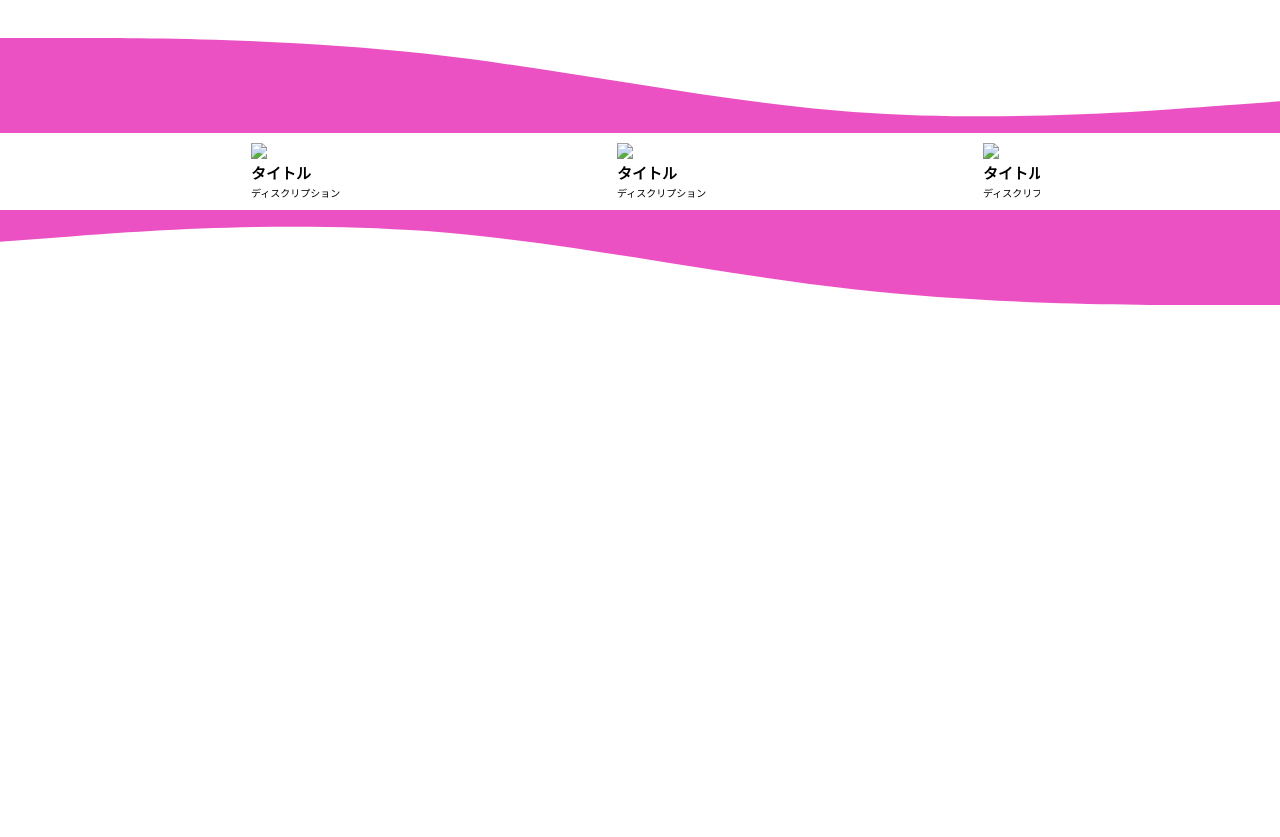
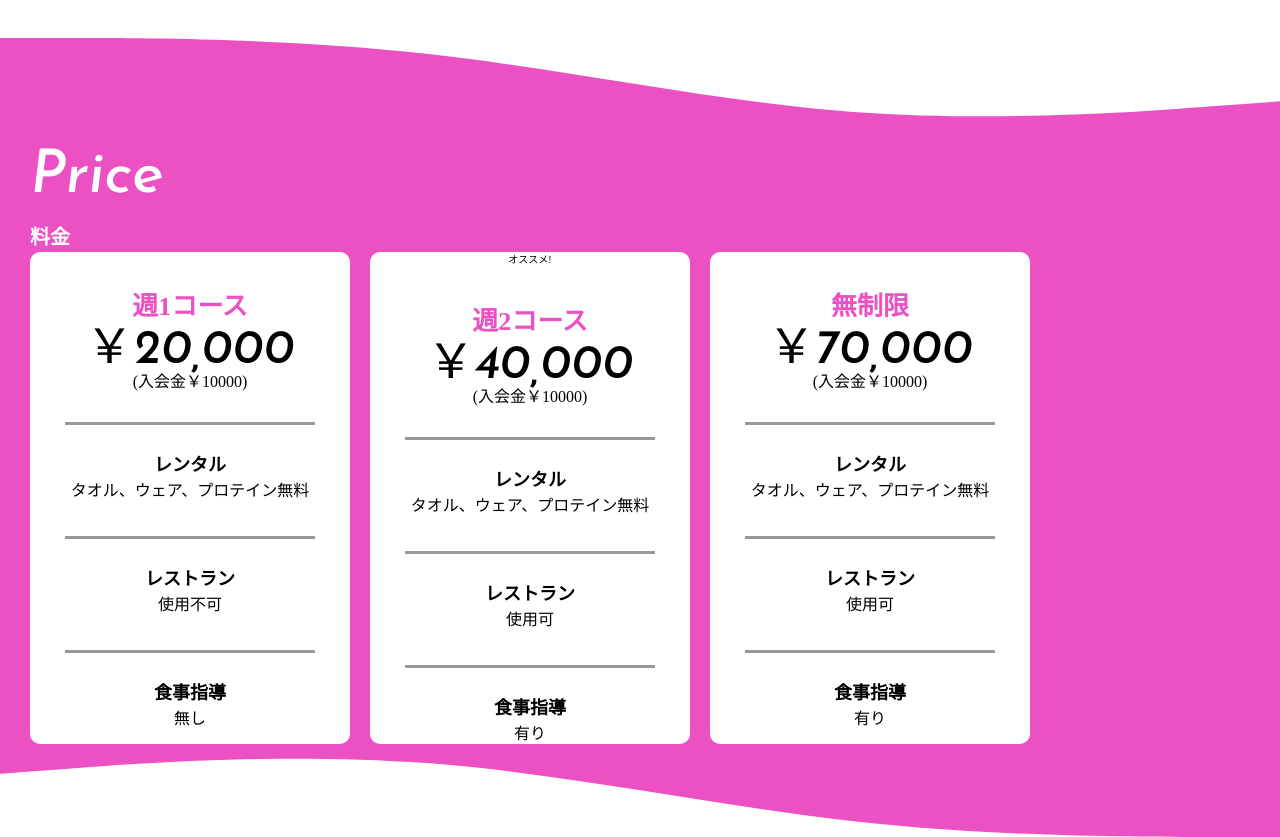
Before and after one commit to zaki358/endbody, a website: page front.html in a window 1280 px wide. Shown: the part 3960-4797 px from the top of the page. Before the commit the page ends 4265 px from the top, so only its background shows below. Drawn offline with nearby package versions, Linux system fonts and the light colour scheme.

Commit message:
金額表作成

```diff
--- a/front.html
+++ b/front.html
@@ -163,24 +163,73 @@
               transform="translate(0 -224)" />
           </svg>
         </div>
+        <div class="p-price__container">
+          <h3  class="c-font__heading--introduction">Price</h3>
+          <h4 class="c-font__subheading--introduction">料金</h4>
+          <div class="p-price__area">
+            <div class="p-price__box">
+              <div class="p-price__content--main">
+                <h4 class="c-font__heading--price">週1コース</h4>
+                <p class="c-font__main--price">￥20,000</p>
+                <p class="c-font__text--price">(入会金￥10000)</p>
+              </div>
+              <div class="p-price__content--sub">
+                <h5 class="c-font__sub-heading--price">レンタル</h5>
+                <p class="c-font__text--price">タオル、ウェア、プロテイン無料</p>
+              </div>
+              <div class="p-price__content--sub">
+                <h5 class="c-font__sub-heading--price">レストラン</h5>
+                <p class="c-font__text--price">使用不可</p>
+              </div>
+              <div class="p-price__content--sub">
+                <h5 class="c-font__sub-heading--price">食事指導</h5>
+                <p class="c-font__text--price">無し</p>
+              </div>
+            </div>
+            <div class="p-price__box">
+              <div class="p-price__content--plate">
+                <p class="c-font__plate--price">オススメ!</p>
+              </div>
+              <div class="p-price__content--main">
+                <h4 class="c-font__heading--price">週2コース</h4>
+                <p class="c-font__main--price">￥40,000</p>
+                <p class="c-font__text--price">(入会金￥10000)</p>
+              </div>
+              <div class="p-price__content--sub">
+                <h5 class="c-font__sub-heading--price">レンタル</h5>
+                <p class="c-font__text--price">タオル、ウェア、プロテイン無料</p>
+              </div>
+              <div class="p-price__content--sub">
+                <h5 class="c-font__sub-heading--price">レストラン</h5>
+                <p class="c-font__text--price">使用可</p>
+              </div>
+              <div class="p-price__content--sub">
+                <h5 class="c-font__sub-heading--price">食事指導</h5>
+                <p class="c-font__text--price">有り</p>
+              </div>
+            </div>
+            <div class="p-price__box">
+              <div class="p-price__content--main">
+                <h4 class="c-font__heading--price">無制限</h4>
+                <p class="c-font__main--price">￥70,000</p>
+                <p class="c-font__text--price">(入会金￥10000)</p>
+              </div>
+              <div class="p-price__content--sub">
+                <h5 class="c-font__sub-heading--price">レンタル</h5>
+                <p class="c-font__text--price">タオル、ウェア、プロテイン無料</p>
+              </div>
+              <div class="p-price__content--sub">
+                <h5 class="c-font__sub-heading--price">レストラン</h5>
+                <p class="c-font__text--price">使用可</p>
+              </div>
+              <div class="p-price__content--sub">
+                <h5 class="c-font__sub-heading--price">食事指導</h5>
+                <p class="c-font__text--price">有り</p>
+              </div>
+            </div>
+          </div>
+        </div>
 
-        <ul class="scroll_content">
-          <li>
-            <a href="#"><img src="./01.png"></a>
-            <h2>タイトル</h2>
-            <p>ディスクリプション</p>
-          </li>
-          <li>
-            <a href="#"><img src="./02.png"></a>
-            <h2>タイトル</h2>
-            <p>ディスクリプション</p>
-          </li>
-          <li>
-            <a href="#"><img src="./03.png"></a>
-            <h2>タイトル</h2>
-            <p>ディスクリプション</p>
-          </li>
-        </ul>
 
         <div class="p-price__wave--bottom">
           <svg xmlns="http://www.w3.org/2000/svg" viewBox="0 0 375 25" preserveAspectRatio="none">
--- a/src/sass/object/component/_font.scss
+++ b/src/sass/object/component/_font.scss
@@ -146,4 +146,22 @@
       font-size: 2.0rem;
     }
   }
+
+  &__heading--price {
+    color: val.$pink;
+    height: 35px;
+    font-size: 2.6rem;
+  }
+  &__main--price {
+    @include mixin.josefin500;
+    line-height: 5.8rem;
+    height: 48px;
+    font-size: 4.8rem;
+  }
+  &__text--price {
+    font-size: 1.6rem;
+  }
+  &__sub-heading--price {
+    font-size: 1.8rem;
+  }
 }
--- a/src/sass/object/project/_price.scss
+++ b/src/sass/object/project/_price.scss
@@ -2,6 +2,57 @@
 @use "../../foundation/_variables.scss" as val;
 
 .p-price {
+  &__container {
+    background-color: val.$pink;
+    & > h3 {
+      padding-left: 30px;
+    }
+    & > h4 {
+      padding-left: 30px;
+    }
+  }
+  &__area {
+
+    display: flex;
+    flex-wrap: nowrap;
+    justify-content: flex-start;
+    padding-left: 20px;
+    overflow-x: auto;
+    white-space: nowrap;
+  }
+  &__box {
+    position: relative;
+    text-align: center;
+    background-color: val.$white;
+    flex: 0 0 320px;
+    height: 492px;
+    border-radius: 10px;
+    margin: 0 10px;
+  }
+  &__content {
+    &--main {
+      width: 250px;
+      margin: auto;
+      padding-top   : 35px;
+      padding-bottom: 28px;
+      //border-bottom: solid rgba(0, 0, 0, .4);
+    }
+    &--sub {
+      width: 250px;
+      margin: auto;
+      padding-top: 27px;
+      padding-bottom: 33px;
+      border-top: solid rgba(0, 0, 0, .4);
+    }
+    &--plate {
+
+    }
+  }
+
+
+
+
+
   &__wave--top {
     svg {
       display: block;
@@ -18,47 +69,3 @@
     @extend .p-price__wave--top;
   }
 }
-
-.scroll_content { /* リスト全体のスタイル */
-  display: flex;
-  max-width: 800px;
-  margin: auto;
-  overflow-x: hidden;
-}
-
-.scroll_content li { /* 各リストのスタイル */
-  width: 90%;
-  padding: 8px;
-  margin: 3px;
-  flex-shrink: 0;
-  list-style: none;
-}
-
-.scroll_content img { /* 画像のスタイル */
-  width: 100%;
-  max-height: 200px;
-  object-fit: cover;
-}
-
-.scroll_content::-webkit-scrollbar {
-  height: 12px; /* スクロールバーの高さ */
-}
-
-.scroll_content::-webkit-scrollbar-thumb {
-  background: #aaa; /* ツマミの色 */
-  border-radius: 6px; /* ツマミ両端の丸み */
-}
-
-.scroll_content::-webkit-scrollbar-track {
-  background: #ddd; /* トラックの色 */
-  border-radius: 6px; /* トラック両端の丸み */
-}
-
-
-@media screen and (min-width: 450px) {
-
-  .scroll_content li {
-    width: 45%;
-  }
-
-}
```
Also changed, not shown: css/style.css, css/style.min.css, 2 other files.
